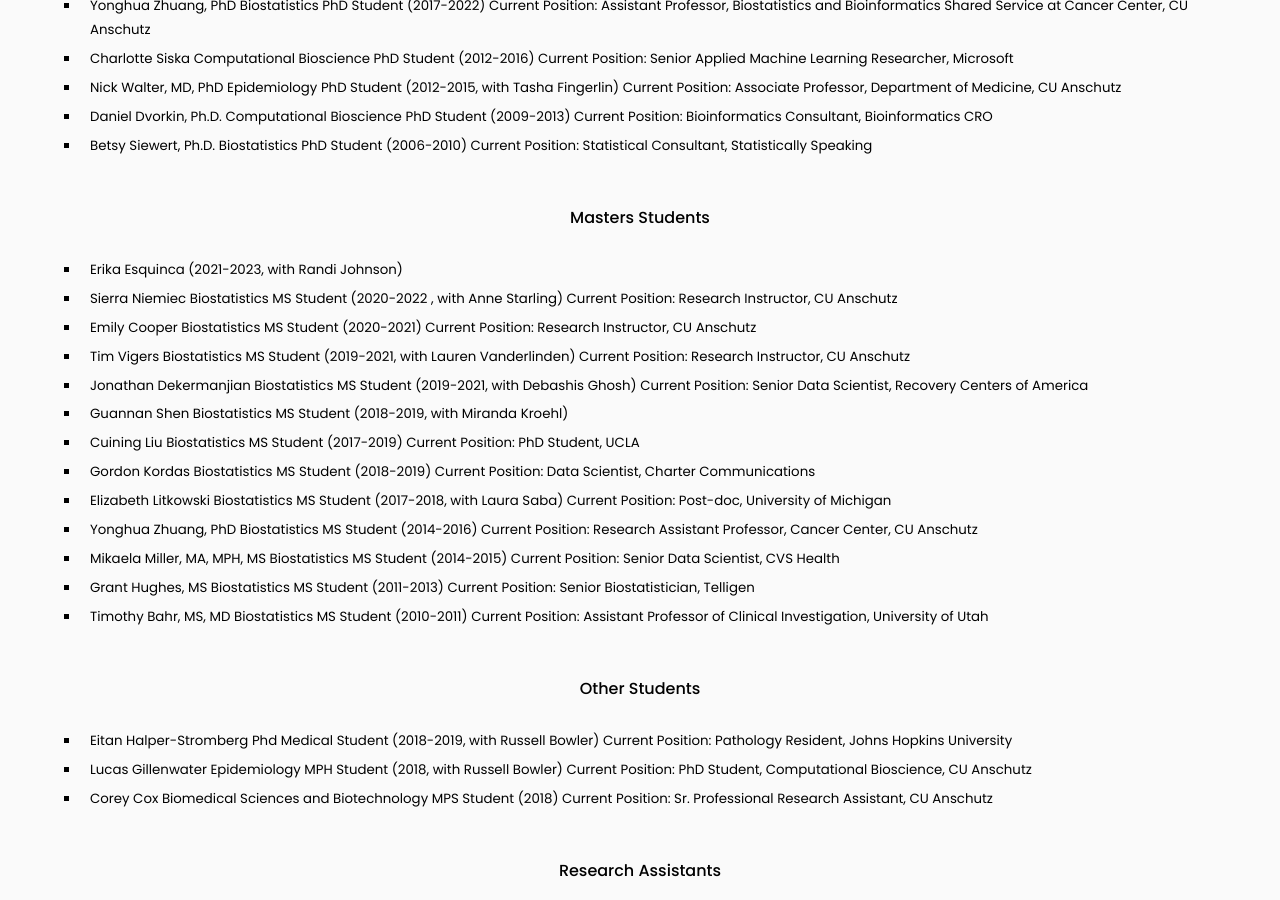
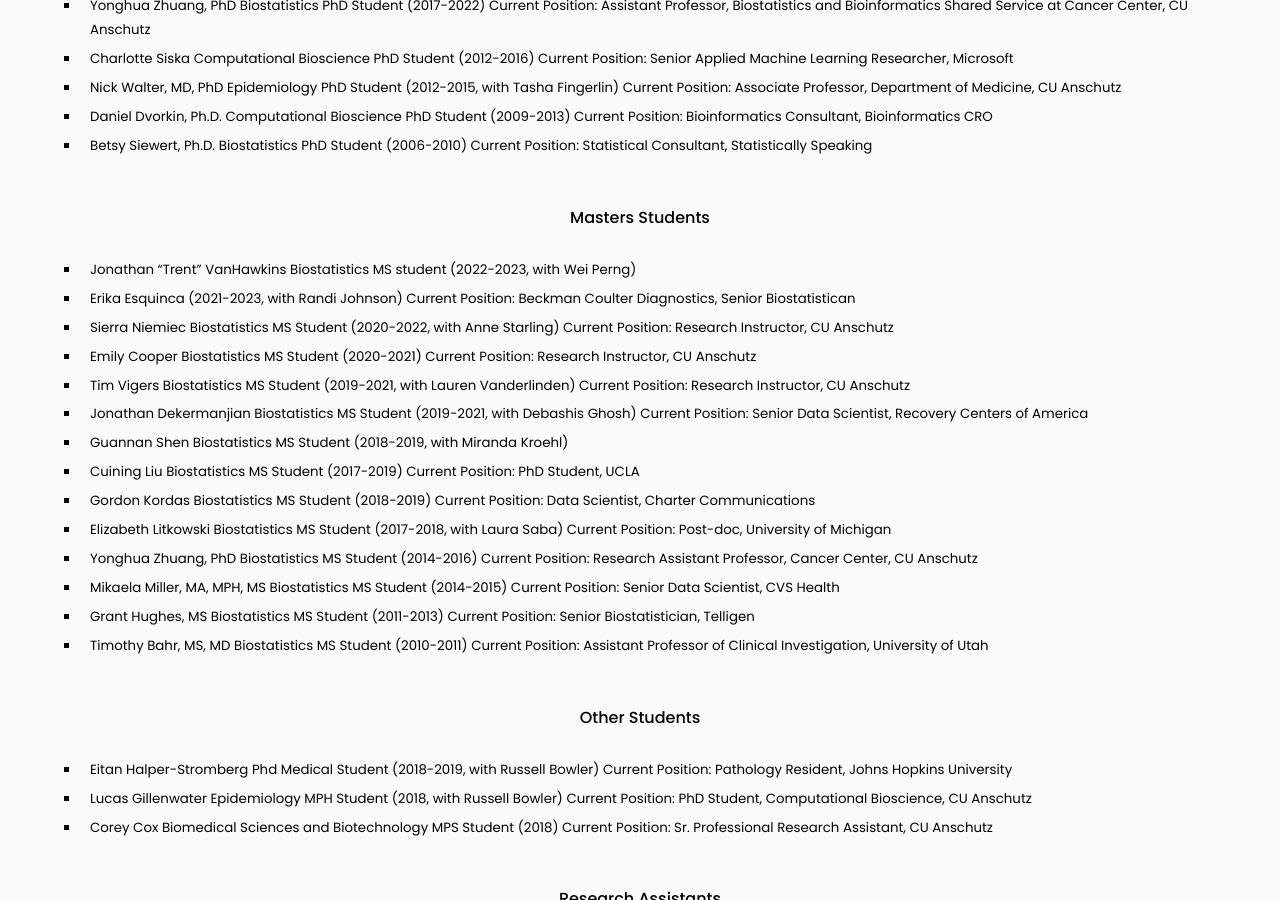
Before and after one commit to KechrisLab/kechrislab.github.io, a Jekyll site: the page built from team/index.md, in a window 1280 px wide and 900 px high, scrolled down 1058 px. Built offline with Jekyll 4.4.1, drawn with Linux system fonts in a browser that asks for light colours.

Commit message:
Update index.md

```diff
--- a/team/index.md
+++ b/team/index.md
@@ -46,8 +46,10 @@ Current Position: Bioinformatics Consultant, Bioinformatics CRO
 Current Position: Statistical Consultant, Statistically Speaking
 
 ### Masters Students
++ Jonathan "Trent" VanHawkins Biostatistics MS student (2022-2023, with Wei Perng)
 + Erika Esquinca (2021-2023, with Randi Johnson)
-+ Sierra Niemiec Biostatistics MS Student (2020-2022 , with Anne Starling)
+Current Position: Beckman Coulter Diagnostics, Senior Biostatistican
++ Sierra Niemiec Biostatistics MS Student (2020-2022, with Anne Starling)
 Current Position: Research Instructor, CU Anschutz
 + Emily Cooper Biostatistics MS Student (2020-2021)
 Current Position: Research Instructor, CU Anschutz
```
